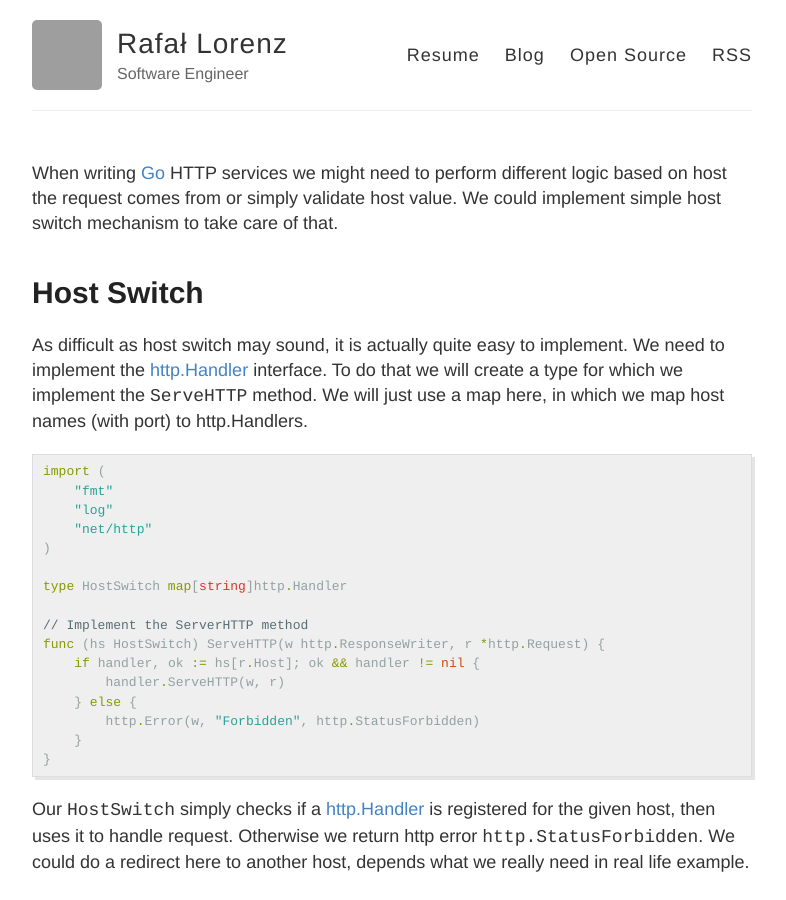
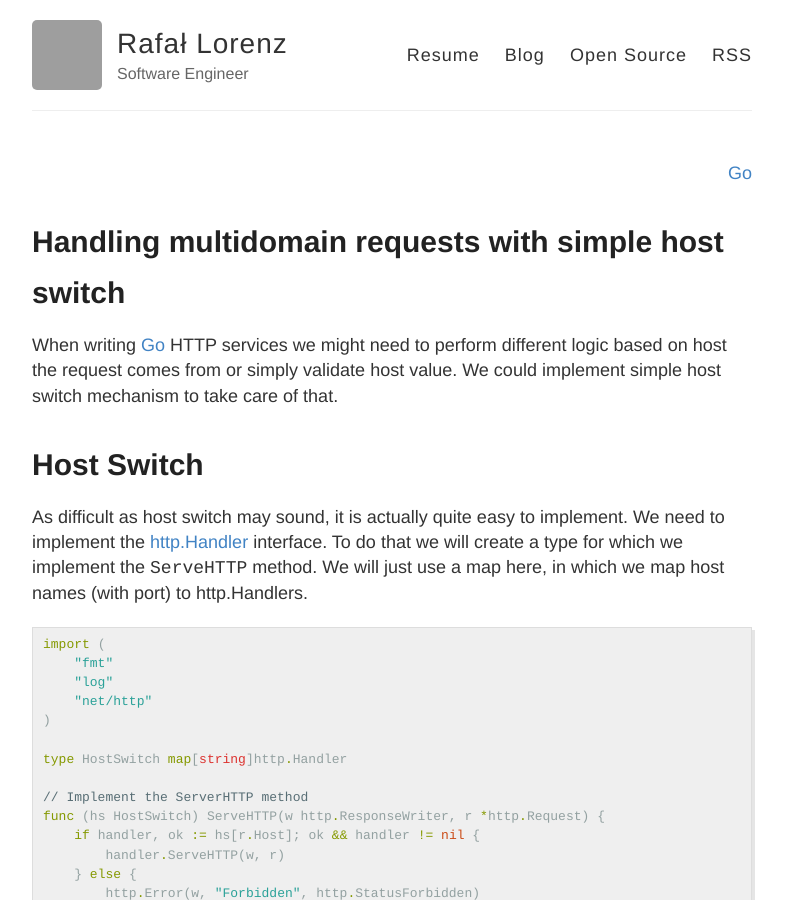
Before and after one commit to vardius/vardius.github.io, a Jekyll site: the page built from _posts/2020-6-05-go-multidomain-host-switch.md, in a window 1280 px wide and 900 px high. Shown: the whole window, without its empty margins (248-1034 px from the left). Built offline with Jekyll 4.4.1, drawn with Linux system fonts in a browser that asks for light colours; our own code applies the rules of GitHub Pages for plain Markdown files; comment, search, counter and statistics services are not loaded; grey boxes are pictures that could not be loaded.

Commit message:
Fix title

```diff
--- a/_posts/2020-6-05-go-multidomain-host-switch.md
+++ b/_posts/2020-6-05-go-multidomain-host-switch.md
@@ -1,6 +1,6 @@
 ---
 layout: post
-title: - Handling multidomain requests with simple host switch
+title: Handling multidomain requests with simple host switch
 comments: true
 categories: Go
 ---
```
